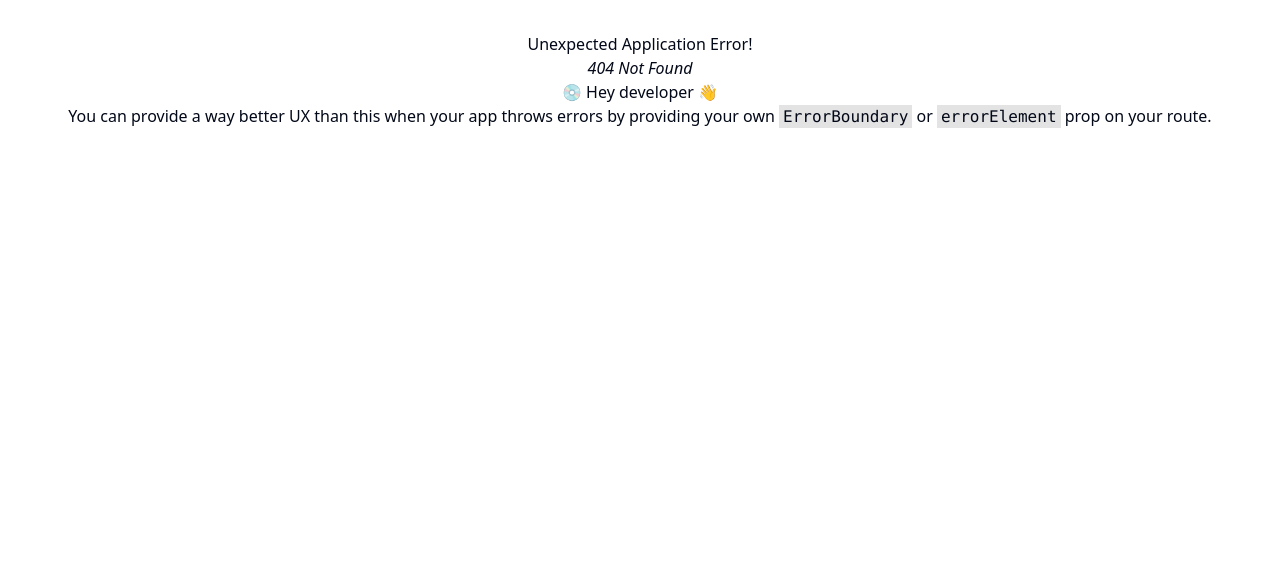
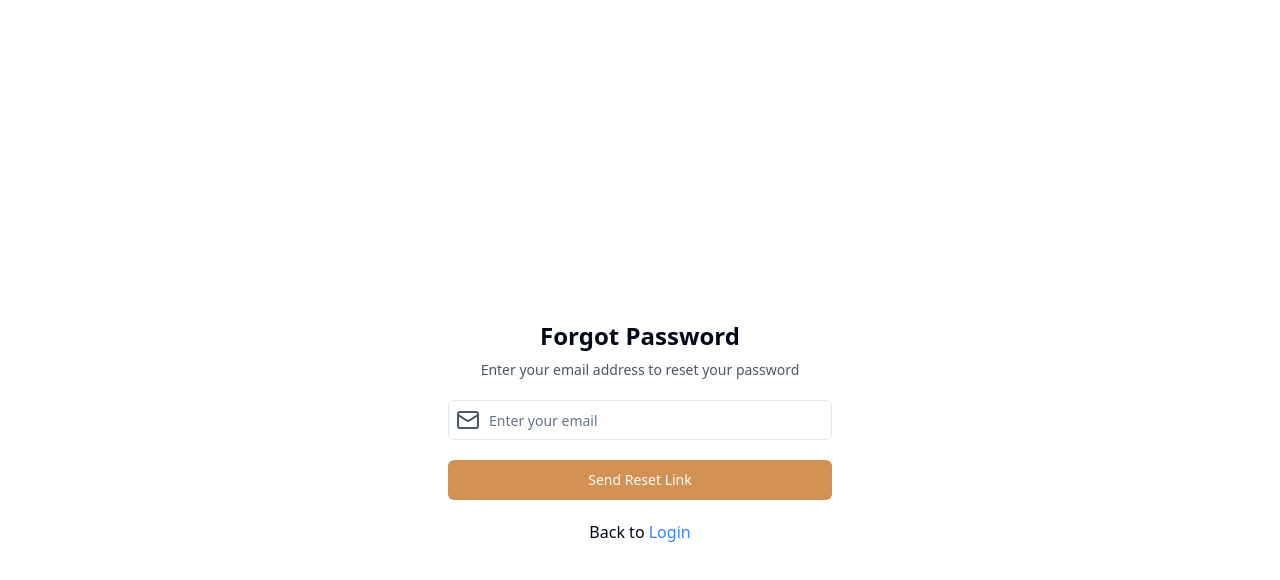
Before and after one commit to Zohaib336/FullStack_Restaurant_Website, a React (Vite) app in the folder client/: page /forgot-password in a window 1280 px wide. Before the commit this address had no page. Shown: the top 580 px of the page. Built offline with nearby package versions, Linux system fonts and the light colour scheme.

Commit message:
forgot password page

```diff
--- a/client/src/App.tsx
+++ b/client/src/App.tsx
@@ -3,6 +3,7 @@
 import { createBrowserRouter, RouterProvider } from "react-router-dom"
 import MainLayout from './MainLayout'
 import Signup from './auth/Signup'
+import ForgotPassword from './auth/ForgotPassword'
 
 const appRouter = createBrowserRouter([
   {
@@ -16,6 +17,10 @@
   {
     path: "/signup",
     element: <Signup />
+  },
+  {
+    path: "/forgot-password",
+    element: <ForgotPassword />
   }
 ])
 
--- /dev/null
+++ b/client/src/auth/ForgotPassword.tsx
@@ -0,0 +1,44 @@
+import { Button } from "@/components/ui/button";
+import { Input } from "@/components/ui/input";
+import { Loader2, Mail } from "lucide-react";
+import { useState } from "react";
+import { Link } from "react-router-dom";
+
+const ForgotPassword = () => {
+    const [email, setEmail] = useState<string>("");
+    const loading = false;
+
+    return (
+        <div className="flex items-center justify-center min-h-screen w-full">
+            <form className="flex flex-col gap-5 md:p-8 w-full max-w-md rounded-lg mx-4">
+                <div className="text-center">
+                    <h1 className="font-extrabold text-2xl mb-2">Forgot Password</h1>
+                    <p className="text-sm text-gray-600">Enter your email address to reset your password</p>
+                </div>
+                <div className="relative w-full">
+                    <Input
+                        type="text"
+                        value={email}
+                        onChange={(e) => setEmail(e.target.value)}
+                        placeholder="Enter your email"
+                        className="pl-10"
+                    />
+                    <Mail className="absolute inset-y-2 left-2 text-gray-600 pointer-events-none" />
+                </div>
+                {
+                    loading ? (
+                        <Button disabled className="bg-orange hover:bg-hoverOrange"><Loader2 className="mr-2 h-4 w-4 animate-spin" /> Please wait</Button>
+                    ) : (
+                        <Button className="bg-orange hover:bg-hoverOrange">Send Reset Link</Button>
+                    )
+                }
+                <span className="text-center">
+                    Back to{" "}
+                    <Link to="/login" className="text-blue-500">Login</Link>
+                </span>
+            </form>
+        </div>
+    );
+};
+
+export default ForgotPassword;
--- a/client/src/auth/Login.tsx
+++ b/client/src/auth/Login.tsx
@@ -80,6 +80,9 @@
                             Login
                         </Button>
                     )}
+                    <div className="mt-4">
+                        <Link to="/forgot-password" className="text-blue-500">Forgot Password</Link>
+                    </div>
                 </div>
                 <Separator />
                 <p className="mt-2">
```
